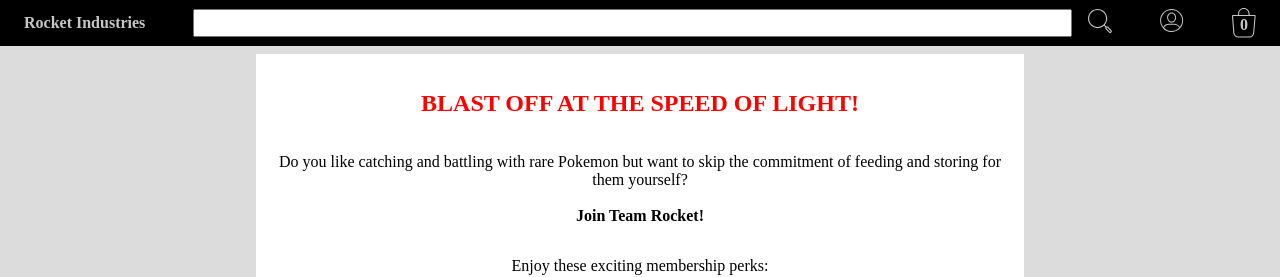
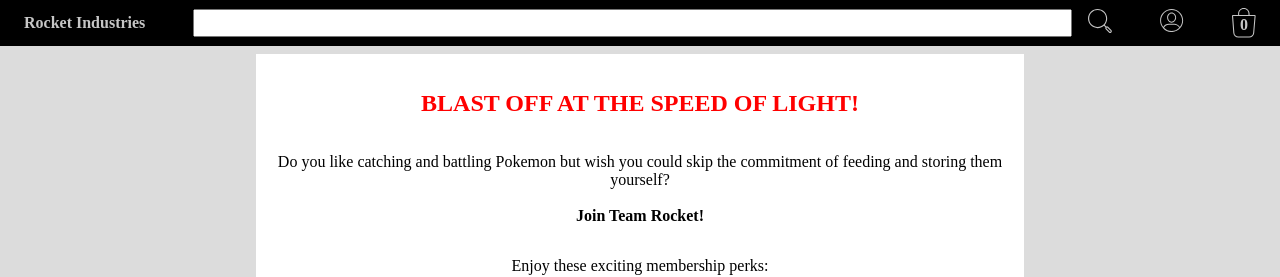
Before and after one commit to blayzeon/shopping-cart, a React (Create React App) app: page /profile in a window 1280 px wide. Shown: the top 277 px of the page. Built offline with nearby package versions, Linux system fonts and the light colour scheme.

Commit message:
fix verbage on profile page

```diff
--- a/src/pages/Profile.js
+++ b/src/pages/Profile.js
@@ -9,8 +9,8 @@
     <div className="container">
       <h2>BLAST OFF AT THE SPEED OF LIGHT!</h2>
       <p>
-        Do you like catching and battling with rare Pokemon but want to skip the
-        commitment of feeding and storing for them yourself? <br />
+        Do you like catching and battling Pokemon but wish you could skip the
+        commitment of feeding and storing them yourself? <br />
         <br /> <strong>Join Team Rocket!</strong>
       </p>
       <p>Enjoy these exciting membership perks:</p>
```
